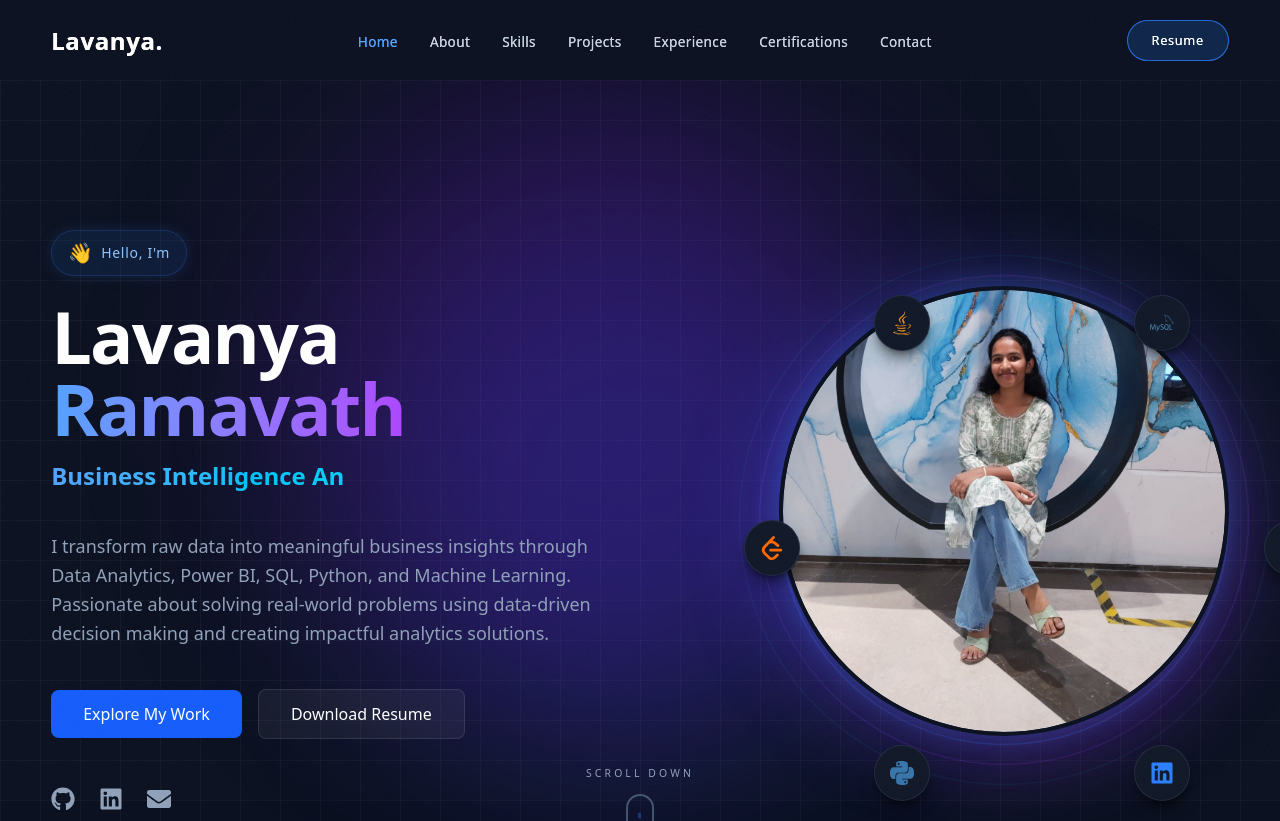
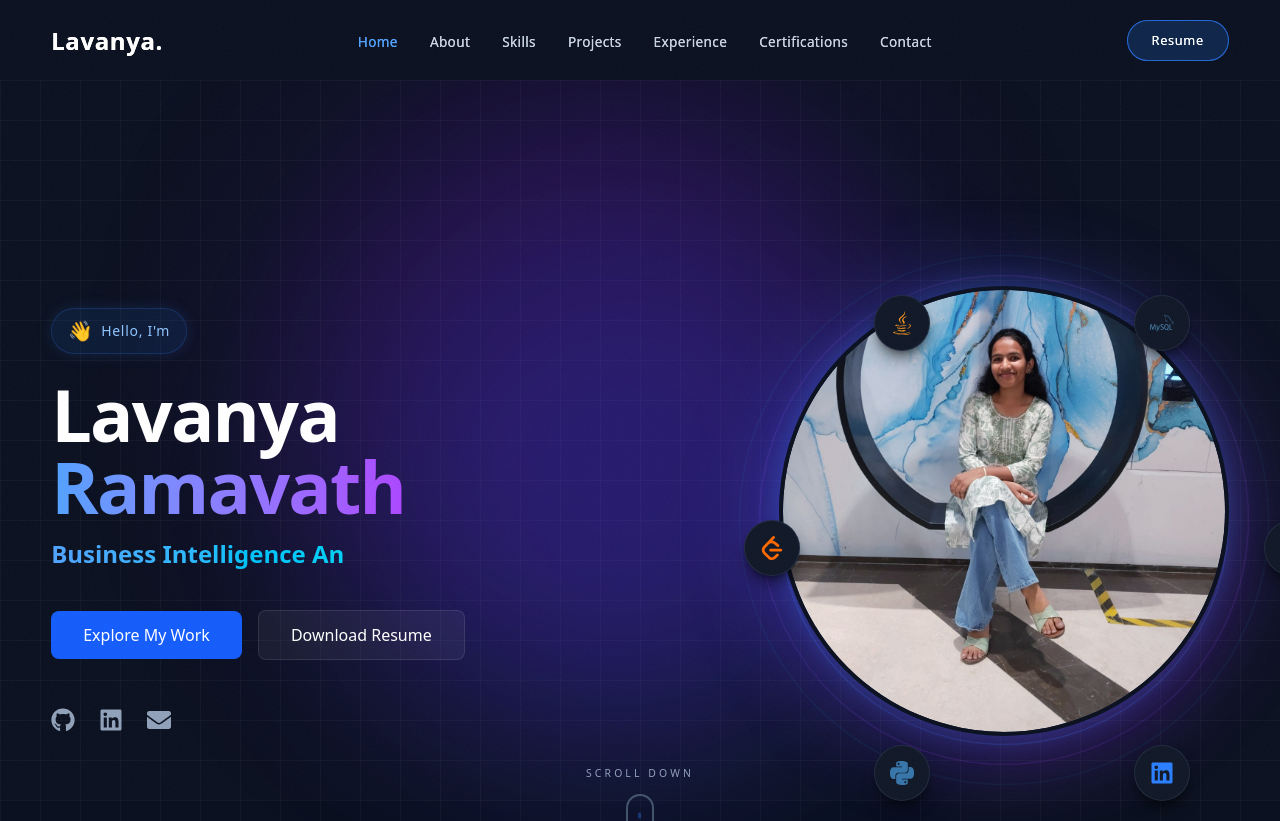
Before and after one commit to RamavathLavanya6/portfolio, a Next.js app: page /portfolio/ in a window 1280 px wide. Shown: the top 821 px of the page. Built offline with nearby package versions, Linux system fonts and the light colour scheme; a web font is replaced by a local one.

Commit message:
Remove intro paragraph from Hero section

```diff
--- a/src/components/sections/Hero.tsx
+++ b/src/components/sections/Hero.tsx
@@ -77,14 +77,7 @@ export default function Hero() {
               />
             </motion.div>
 
-            <motion.p
-              initial={{ opacity: 0, y: 20 }}
-              animate={{ opacity: 1, y: 0 }}
-              transition={{ duration: 0.5, delay: 0.3 }}
-              className="text-slate-400 text-lg leading-relaxed mb-10 max-w-xl"
-            >
-              I transform raw data into meaningful business insights through Data Analytics, Power BI, SQL, Python, and Machine Learning. Passionate about solving real-world problems using data-driven decision making and creating impactful analytics solutions.
-            </motion.p>
+
 
             <motion.div
               initial={{ opacity: 0, y: 20 }}
```
